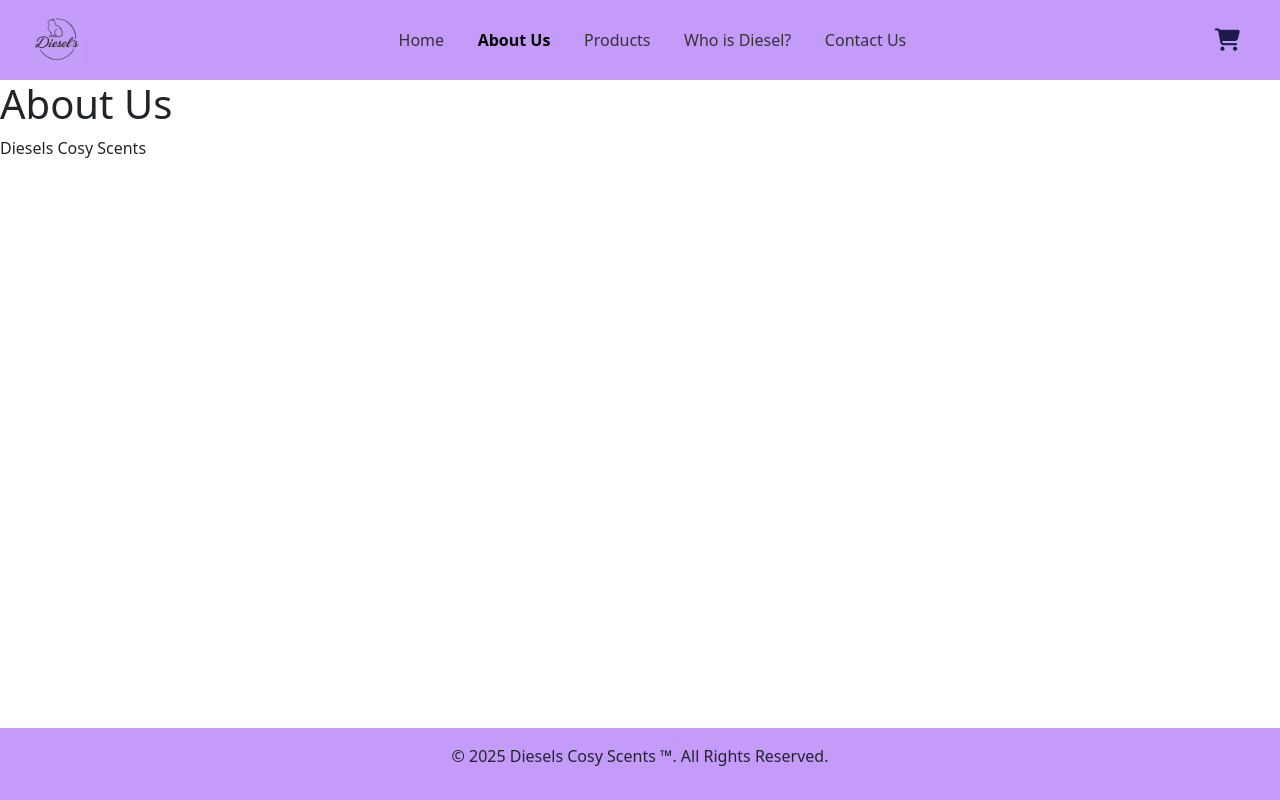
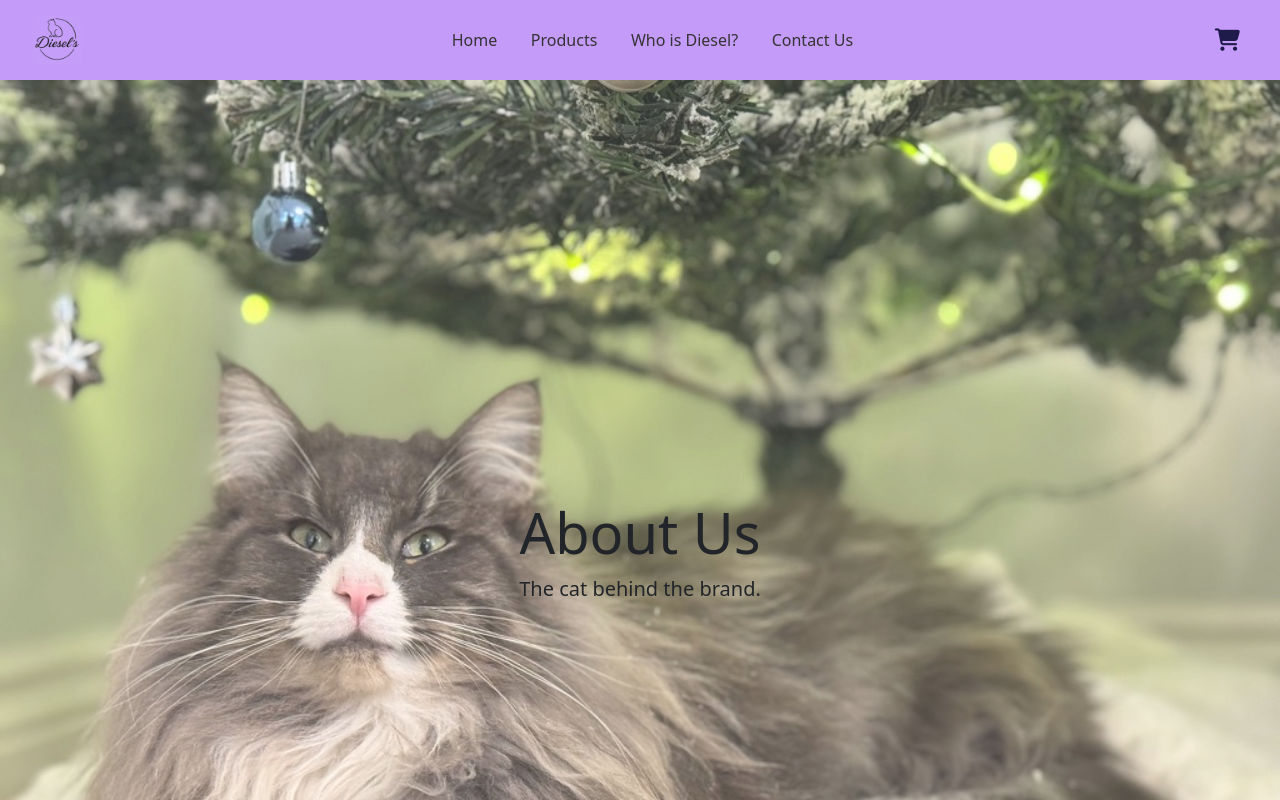
Before and after one commit to madadz69/diesels_cosy_scents, an Angular app: page /about in a window 1280 px wide. Shown: the top 800 px of the page. Built offline with nearby package versions, Linux system fonts and the light colour scheme.

Commit message:
About us and contact us

```diff
--- a/src/app/about-us/about-us.component.html
+++ b/src/app/about-us/about-us.component.html
@@ -1,2 +1,7 @@
-<h1>About Us</h1>
-<p>Diesels Cosy Scents</p>
+<div class="jumbotron jumbotron-fluid position-relative">
+    <img src="assets/diesel-the-cat/diesel-xmas.jpeg" class="jumbotron-image w-100" sytle="filter: blur(10px)" alt="Diesel at christmas time" style="opacity: 0.8; height: 100%; object-fit: cover;">
+    <div class="container position-absolute top-50 start-50 translate-middle text-center">
+        <h1 class="display-4 text-dark">About Us</h1>
+        <p class="lead text-dark">The cat behind the brand.</p>
+    </div>
+</div>
--- a/src/app/contact-us/contact-us.component.ts
+++ b/src/app/contact-us/contact-us.component.ts
@@ -1,4 +1,5 @@
-import { Component } from '@angular/core';
+import { Component, OnInit } from '@angular/core';
+import { FormBuilder, FormControl, FormGroup, Validators } from '@angular/forms';
 
 @Component({
   selector: 'app-contact-us',
@@ -6,6 +7,24 @@
   templateUrl: './contact-us.component.html',
   styleUrl: './contact-us.component.scss'
 })
-export class ContactUsComponent {
+export class ContactUsComponent implements OnInit {
+  FormData!: FormGroup;
 
+  constructor(private builder: FormBuilder) {}
+
+  ngOnInit(): void {
+    this.buildForm();
+  }
+
+  onSubmit(): void {
+    const { fullname, email, message } = this.FormData.value;
+  }
+
+  private buildForm(): void {
+    this.FormData = this.builder.group({
+      fullname: new FormControl('', [Validators.required]),
+      email: new FormControl('', [Validators.required]),
+      message: new FormControl('', [Validators.required])
+    })
+  }
 }
--- a/src/app/nav-bar/nav-bar.component.html
+++ b/src/app/nav-bar/nav-bar.component.html
@@ -11,9 +11,6 @@
       <ul class="navbar-nav">
         <li class="nav-item">
           <a class="nav-link" routerLink="/home" routerLinkActive="active">Home</a>
-        </li>
-        <li class="nav-item">
-          <a class="nav-link" routerLink="/about" routerLinkActive="active">About Us</a>
         </li>
         <li class="nav-item">
           <a class="nav-link" routerLink="/products" routerLinkActive="active">Products</a>
```
